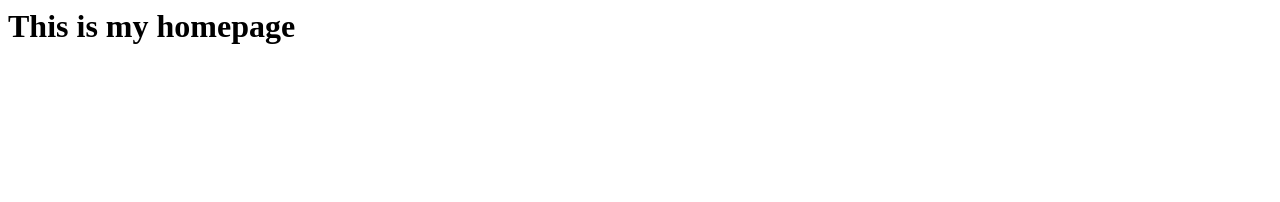
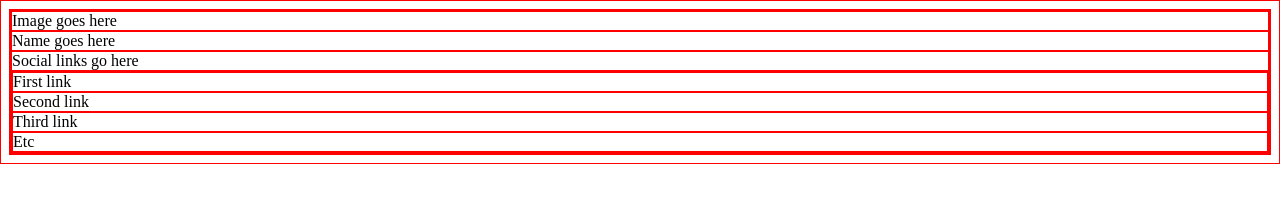
Before and after one commit to morgharlan/link-in-bio, a plain HTML site: page index.html in a window 1280 px wide. Drawn offline with Linux system fonts and the light colour scheme.

```diff
--- a/index.html
+++ b/index.html
@@ -1 +1,49 @@
-<h1>This is my homepage</h1>
+<!DOCTYPE html>
+<html>
+  <head>
+    <meta charset="UTF-8">
+
+    <title> Morgan's Links </title>
+
+    <style>
+      *{
+        border: thin red solid;
+      }
+    </style>
+  </head>
+
+  <body>
+    <div class="main-container">
+      <div class="image row">
+        Image goes here
+      </div>
+
+        <div class="name-row">
+          Name goes here
+        </div>
+
+        <div class="social-icons-row">
+          Social links go here
+        </div>
+
+        <div class="links-row">
+          <div class="'item">
+            First link
+          </div>
+
+          <div class="'item">
+            Second link
+          </div>
+
+          <div class="'item">
+            Third link
+          </div>
+
+          <div class="'item">
+            Etc
+          </div>
+        </div>
+    </div>
+  </body>
+
+</html>
```
